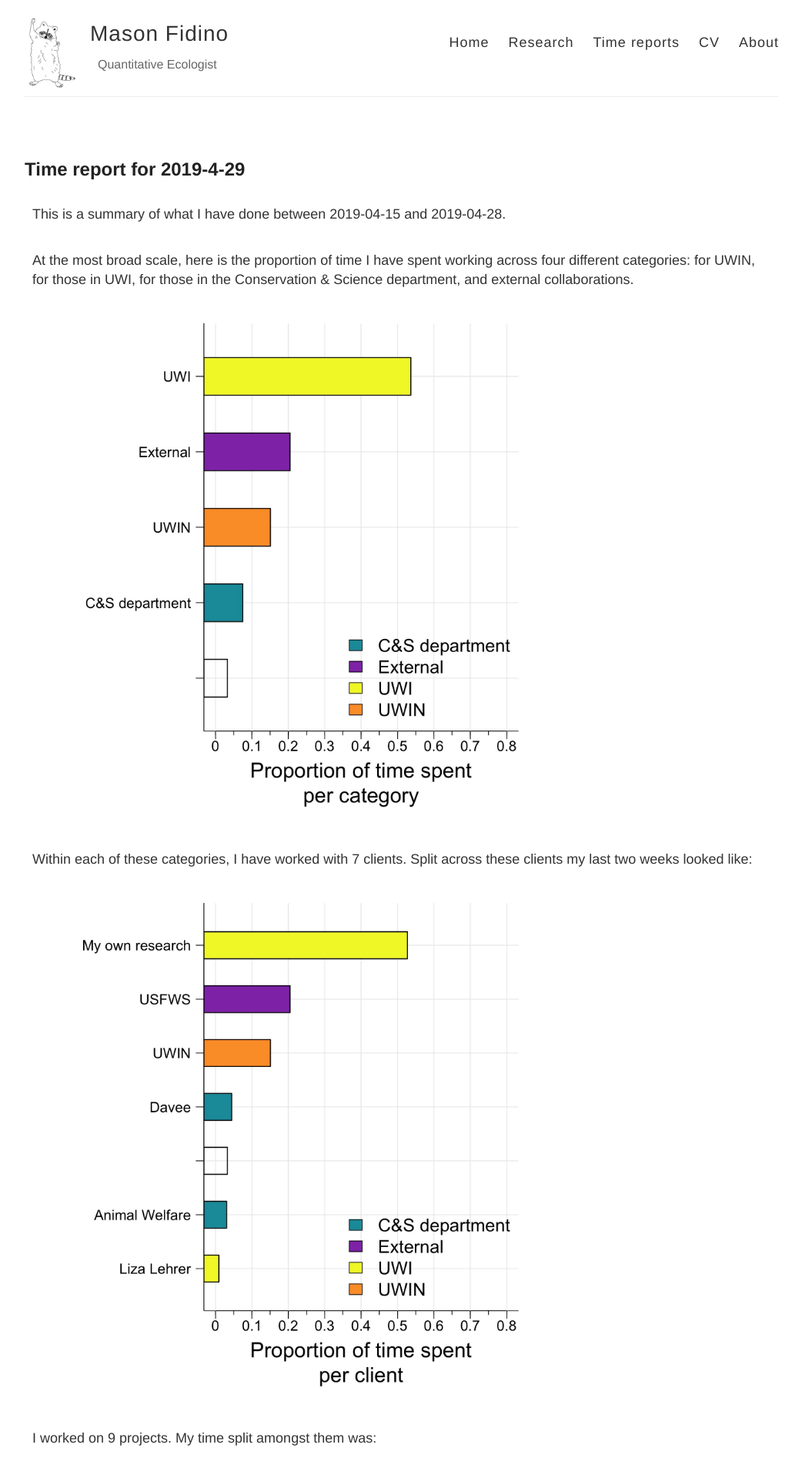
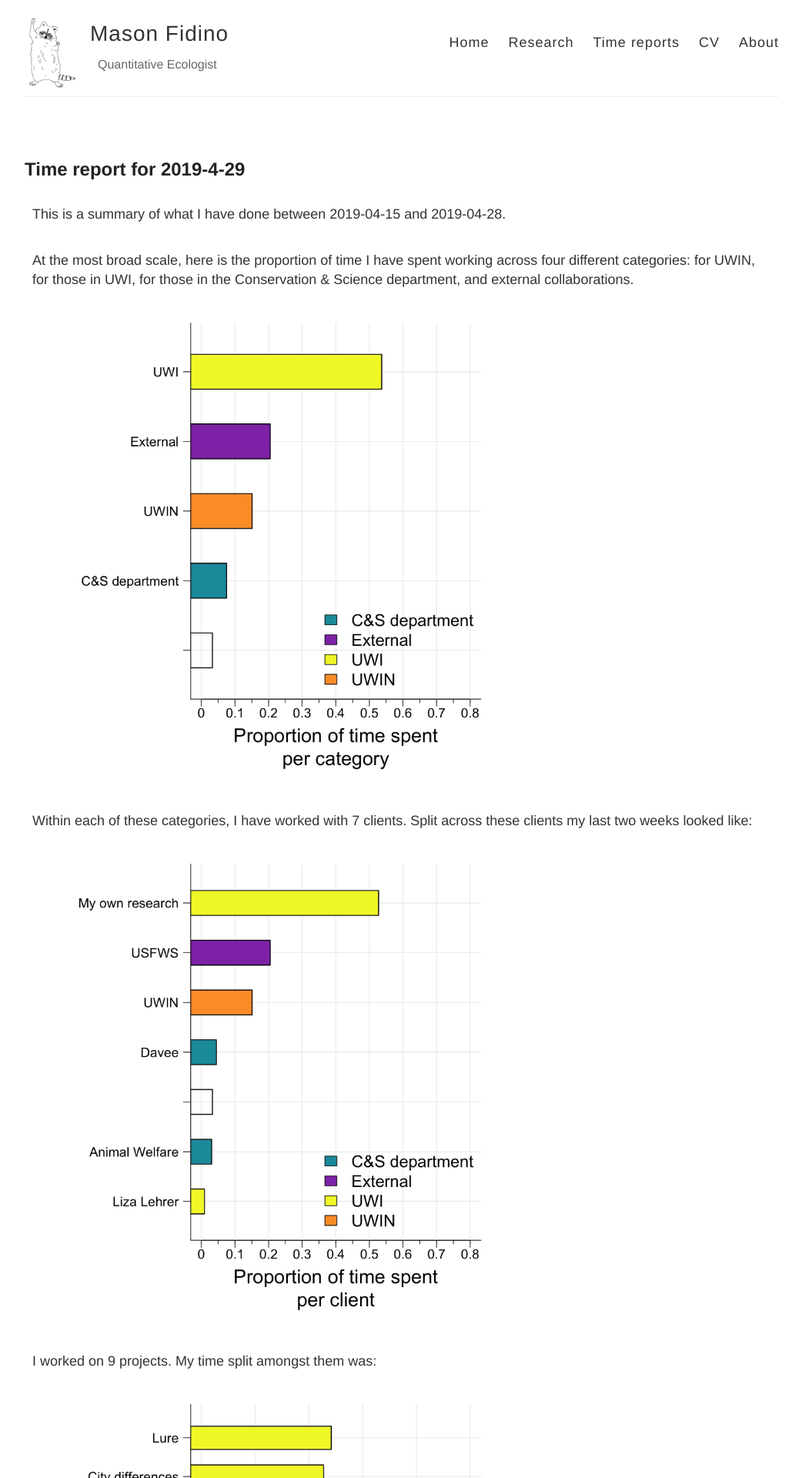
Before and after one commit to mfidino/mfidino.github.io, a Jekyll site: the page built from _posts/2019-4-29-time_report.md, in a window 1280 px wide. Shown: the top 1920 px of the page at 77% size, without its empty margins (118-1160 px from the left). Built offline with Jekyll 4.4.1, drawn with Linux system fonts in a browser that asks for light colours.

Commit message:
typo on reserach page

```diff
--- a/_posts/2019-4-29-time_report.md
+++ b/_posts/2019-4-29-time_report.md
@@ -7,18 +7,18 @@
 
 At the most broad scale, here is the proportion of time I have spent working across four different categories: for UWIN, for those in UWI, for those in the Conservation & Science department, and external collaborations.
 
-<img src='{{site.baseurl}}/images/2019-4-29_category_plot.jpg' alt='The amount of time I spent across various categories' width='650' height='650'>
+<img src='{{site.baseurl}}/images/2019-4-29_category_plot.jpg' alt='The amount of time I spent across various categories' width='600' height='600'>
 
 Within each of these categories, I have worked with 7 clients. Split across these clients my last two weeks looked like:
 
-<img src='{{site.baseurl}}/images/2019-4-29_client_plot.jpg' alt='Who I worked with over the last two weeks' width='650' height='650'>
+<img src='{{site.baseurl}}/images/2019-4-29_client_plot.jpg' alt='Who I worked with over the last two weeks' width='600' height='600'>
 
 I worked on 9 projects. My time split amongst them was:
 
-<img src='{{site.baseurl}}/images/2019-4-29_project_plot.jpg' alt='The different projects I worked on' width='650' height='650'>
+<img src='{{site.baseurl}}/images/2019-4-29_project_plot.jpg' alt='The different projects I worked on' width='600' height='600'>
 
 Of the projects that I work on there are 11 that I believe will result in publication.
 
 Here is the last I have worked on each of these projects:
 
-<img src='{{site.baseurl}}/images/2019-4-29_weeks_since.jpg' alt='How long has it been since I visited different projects' width='650' height='650'>
+<img src='{{site.baseurl}}/images/2019-4-29_weeks_since.jpg' alt='How long has it been since I visited different projects' width='600' height='600'>
--- a/research.html
+++ b/research.html
@@ -147,11 +147,11 @@
   <b>Fidino <i>et al.</i></b> (2018). Assessing online opinions of wildlife
   through social media.<br />
   <i>Human Dimensions of Wildlife</i>.
-  <a href="{site.url}}/public/Fidino_2018.pdf">(PDF)</a>
+  <a href="{{site.url}}/public/Fidino_2018.pdf">(PDF)</a>
   <div style="height:5px;font-size:1px;">&nbsp;</div>
   <b>Fidino and Magle</b> (2017). Using fourier series to estimate periodic
   patterns in dynamic occupancy models.<i>Ecosphere</i>.
-  <a href="{site.url}}/public/Fidino_2017.pdf">(PDF)</a>
+  <a href="{{site.url}}/public/Fidino_2017.pdf">(PDF)</a>
 </div>
 
 <script>
--- a/style.scss
+++ b/style.scss
@@ -457,3 +457,7 @@
     width: 100%;
   }
 }
+
+.aligncenter {
+  text-align: center;
+}
```
Also changed, not shown: 1 other file.
